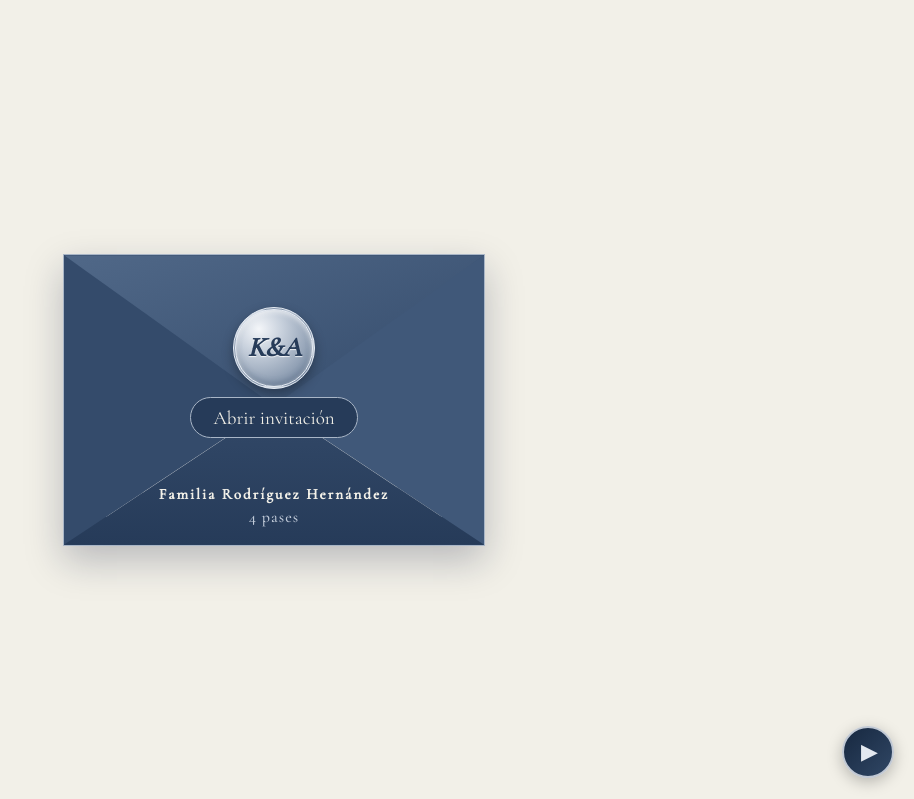
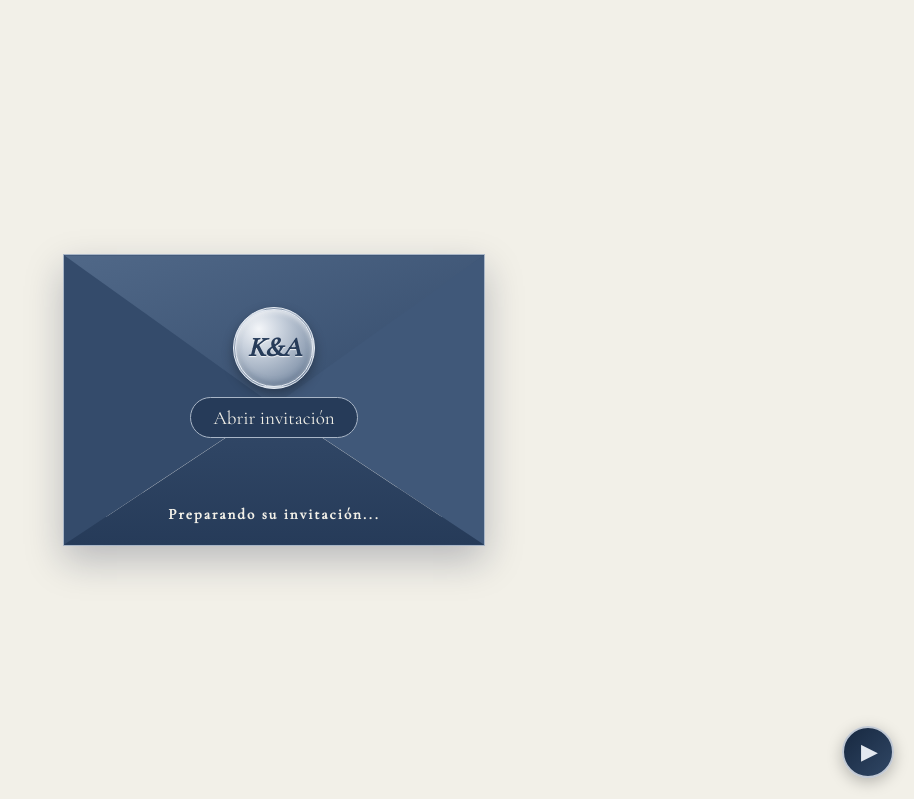
Before and after one commit to LiliZays/boda-Kimberly-andres, a plain HTML site: page index.html in a window 1280 px wide. Shown: the top 799 px of the page, without its empty margins (366-1280 px from the left). Drawn offline with nearby package versions, Linux system fonts and the light colour scheme; a web font is replaced by a local one.

Commit message:
Corrección de carga de invitados personalizados

```diff
--- a/index.html
+++ b/index.html
@@ -2574,11 +2574,9 @@
 
 <div class="datos-invitado">
     <p class="nombre-invitado" id="nombre-invitado">
-        Familia Rodríguez Hernández
+        Preparando su invitación...
     </p>
-    <p class="pases-invitado" id="pases-invitado">
-        4 pases
-    </p>
+    <p class="pases-invitado" id="pases-invitado"></p>
 </div>
 
     </div>
@@ -3586,6 +3584,10 @@ const pantallaBienvenida = document.getElementById('pantalla-bienvenida');
 
 
 botonAbrir.addEventListener('click', () => {
+    if (tokenInvitado && !invitadoActual) {
+        alert("Estamos preparando su invitación. Espere unos segundos e inténtelo nuevamente.");
+        return;
+    }
 
     // Iniciar la melodía al abrir el sobre
     const audioBienvenida = document.getElementById("musica-boda");
```
